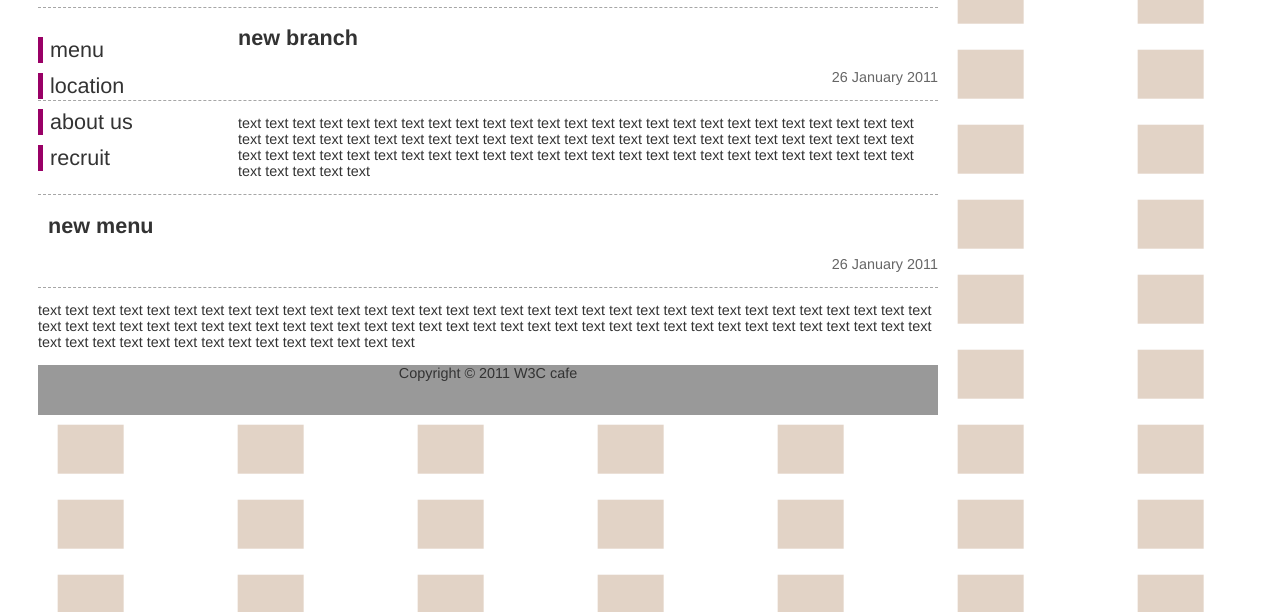
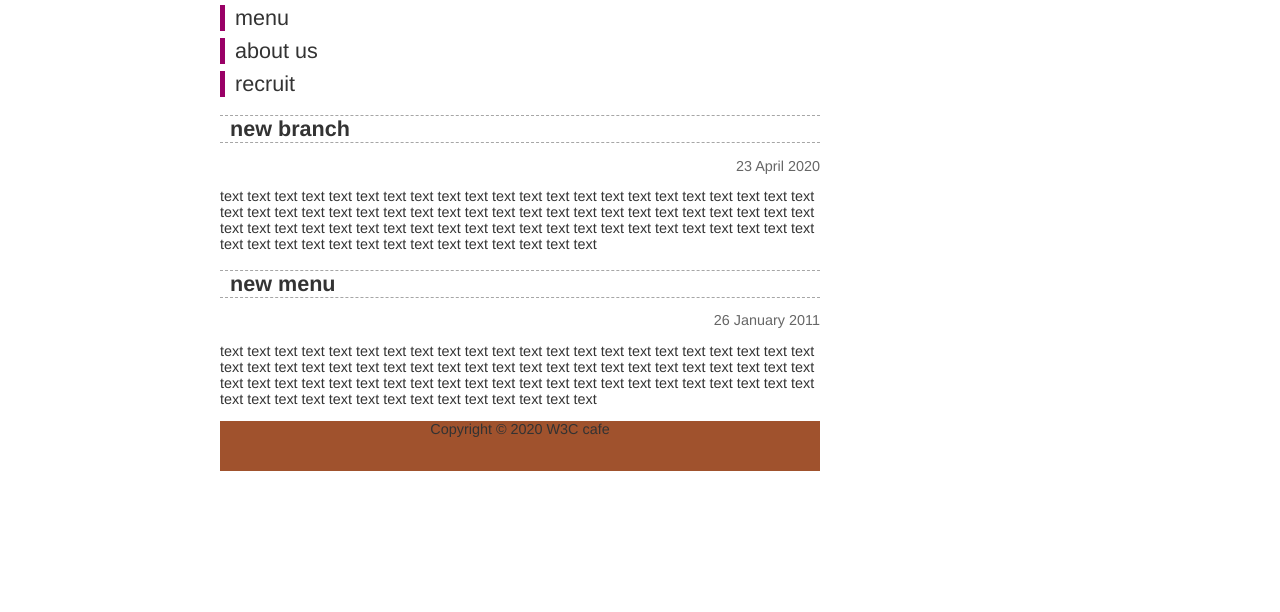
Before and after one commit to marcia-shimazaki/hello-world, a plain HTML site: page index.html in a window 1280 px wide. Shown: the part 188-800 px from the top of the page. Drawn offline with Linux system fonts and the light colour scheme.

Commit message:
new layout

```diff
--- a/index.html
+++ b/index.html
@@ -5,15 +5,12 @@
 <title> HOME   |   W3C cafe</title>
 <link rel="stylesheet" type="text/css" href="style.css">
 </head>
-<body id="main">
-<div id="wrapper">
-<header>
+<body id="wrapper">
+<div id="main2" >
 <h1><img src="images/logo.png" alt="W3C cafe" width="249" height="107"></h1>
-</header>
 <nav>
 <ul>
-	<li><a href="menu.html">menu</a></li>
-	<li><a href="location.html">location</a></li>
+	<li><a href="index.html">menu</a></li>
 	<li><a href="about.html">about us</a></li>
 	<li><a href="recruit.html">recruit</a></li>
 </ul>
@@ -22,7 +19,7 @@
   <article>
     <header>
       <h2>new branch</h2>
-      <p class= "date" >26 January 2011</p>
+      <p class= "date" >23 April 2020</p>
     </header>
     <p>text text text text text text text text text text
 text text text text text text text text text text
@@ -49,7 +46,7 @@ text text text text text text text text text text</p>
   </article>
 </article>
 <footer>
-<p>Copyright © 2011 W3C cafe</p>
+<p>Copyright © 2020 W3C cafe</p>
 </footer>
 </div>
 </body>
--- a/style.css
+++ b/style.css
@@ -2,11 +2,9 @@ body{
   color: #333333;
   font-size: 0.9em;
   font-family: 'Helvetica Neue', Helvetica, Arial, Verdana, Geneva, sans-serif;
-  background-image: url(images/bg.gif);
-  background-repeat: repeat;
 }
 
-#main .date{
+#main2 .date{
   color: #666666;
   text-align: right;
 }
@@ -33,14 +31,13 @@ footer{
    text-align: center;
    height: 50px;
    clear: both;
-   background-color: #999999;
+   background-color: #A0522D;
 }
 
-
 nav ul li{
-   font-size: 1.5em;
-   margin-bottom: 10px;
-   padding-left: 7px;
+  font-size: 1.5em;
+  padding-left: 10px;
+  margin-bottom: 7px;
   border-left-width: 5px;
   border-left-color: #990066;
   border-left-style: solid;
@@ -53,26 +50,22 @@ nav ul{
 }
 
 nav ul li a:link, nav ul li a:visited{
-   color:#333333;
-   text-decoration: none;
+  color: #333333;
+  text-decoration: none;
 }
-
 nav ul li a:active, nav ul li a:hover{
-   color:#990066;
-   text-decoration: none;
+  color: #990066;
+  text-decoration: none;
 }
 
 #wrapper{
   width: 900px;
   margin: 0px auto;
   background-color: #ffffff;
-  background-image: url(images/logo.png);
-  background-repeat: no-repeat;
 }
 
 nav{
    width: 200px;
-   float: left;
    margin-top: 30px;
 }
 
```
Also changed, not shown: about.html (+10 -5 lines), recruit.html (+6 -5 lines), 1 other file.
